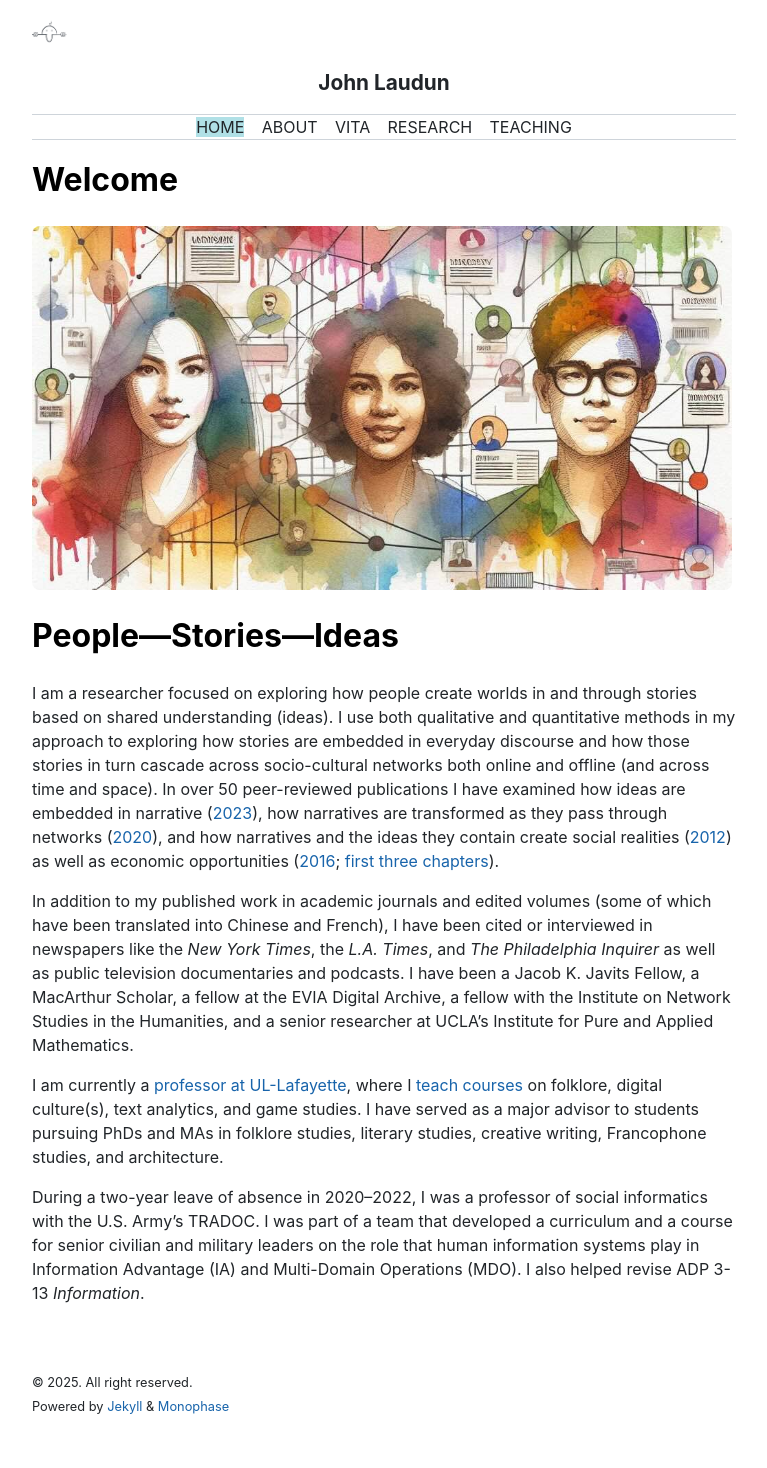
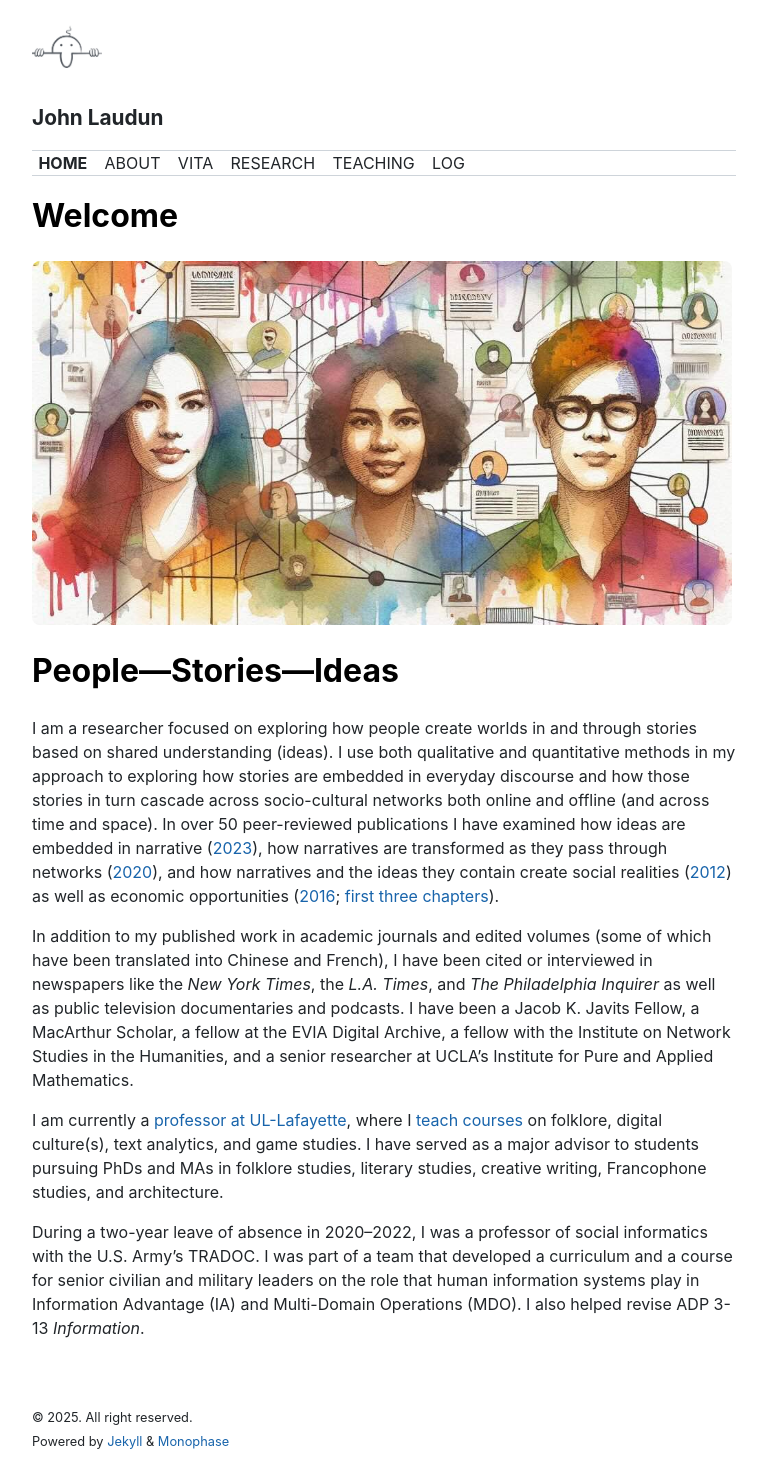
Before and after one commit to johnlaudun/jln, a Jekyll site: the page built from index.md, in a window 1280 px wide. Shown: the whole page, without its empty margins (256-1023 px from the left). Built offline with Jekyll 4.4.1, drawn with Linux system fonts in a browser that asks for light colours; nearby versions of some CDN libraries; before the commit the page ends 1433 px from its top, so only the background shows below that.

Commit message:
One mroe round tonight.

```diff
--- a/_includes/header.html
+++ b/_includes/header.html
@@ -2,7 +2,7 @@
   <img src="media/kilroy.jpg"
        alt="Kilroy"
        class="masthead-image"
-       width="5%" />
+       width="10%" />
 
        <div class="masthead-title">
     <a href="{{ '/' | relative_url }}" title="Home">{{ site.title }}</a>
--- a/_layouts/home.html
+++ b/_layouts/home.html
@@ -18,11 +18,7 @@ layout: default
       <time datetime="{{ post.date | date_to_xmlschema }}" class="post-meta">{{ post.date | date_to_string }}</time>
 
       <p class="post-excerpt">
-        {% if post.description %}
-          {{ post.description | strip_html }}
-        {% else %}
           {{ post.content }}
-        {% endif %}
       </p>
     </div>
   {% endfor %}
--- a/_sass/monophase/_layout.scss
+++ b/_sass/monophase/_layout.scss
@@ -21,7 +21,7 @@
   padding-top: var(--spacer);
   padding-bottom: var(--spacer);
   margin: auto;
-  text-align: center;
+  align-items: center;
 }
 
 .masthead-title {
@@ -56,12 +56,12 @@
 
     &:hover,
     &:focus {
-      text-decoration: line-through;
+      background-color: powderblue;
     }
   }
 
   a.current {
-    background-color: powderblue;
+    font-weight: bold;
   }
 }
 
```
Also changed, not shown: _data/navigation.yml (+5 -3 lines).
